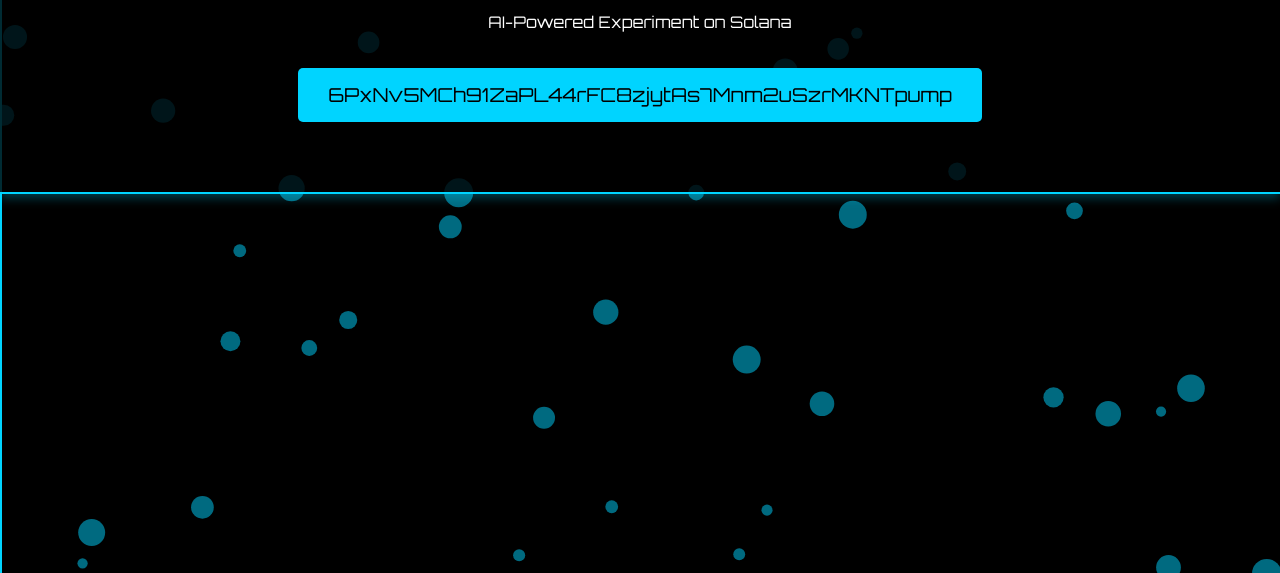
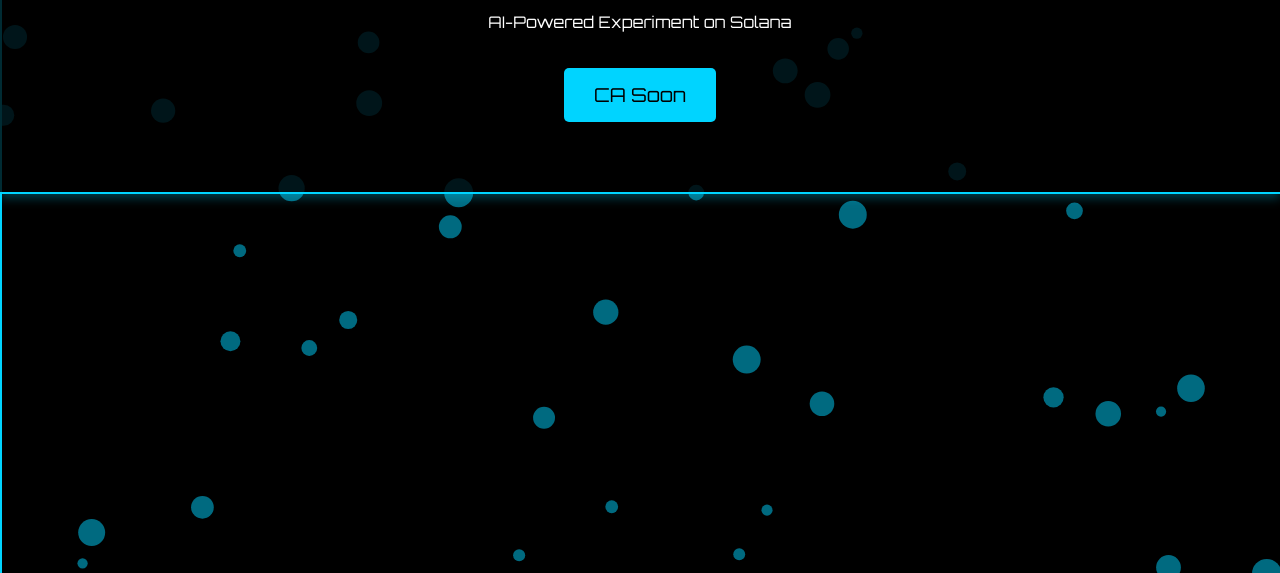
Before and after one commit to NeuraLensAIsol/neuralens-website, a plain HTML site: page index.html in a window 1280 px wide. Shown: the part 227-800 px from the top of the page. Drawn offline with Linux system fonts and the light colour scheme.

Commit message:
Update index.html

```diff
--- a/index.html
+++ b/index.html
@@ -3,7 +3,7 @@
 <head>
     <meta charset="UTF-8">
     <meta name="viewport" content="width=device-width, initial-scale=1.0">
-    <title>Neura Lens - AI-Powered Experiment</title>
+    <title>NeuraLns - AI-Powered Experiment</title>
     <style>
         @import url('https://fonts.googleapis.com/css2?family=Orbitron:wght@400;700&display=swap');
 
@@ -185,7 +185,7 @@
     <div class="hero">
         <h1>Neura Lens</h1>
         <p>AI-Powered Experiment on Solana</p>
-        <a href="#" class="cta-button">6PxNv5MCh91ZaPL44rFC8zjytAs7Mnm2uSzrMKNTpump</a>
+        <a href="#" class="cta-button">CA Soon</a>
     </div>
 </body>
 </html>
```
